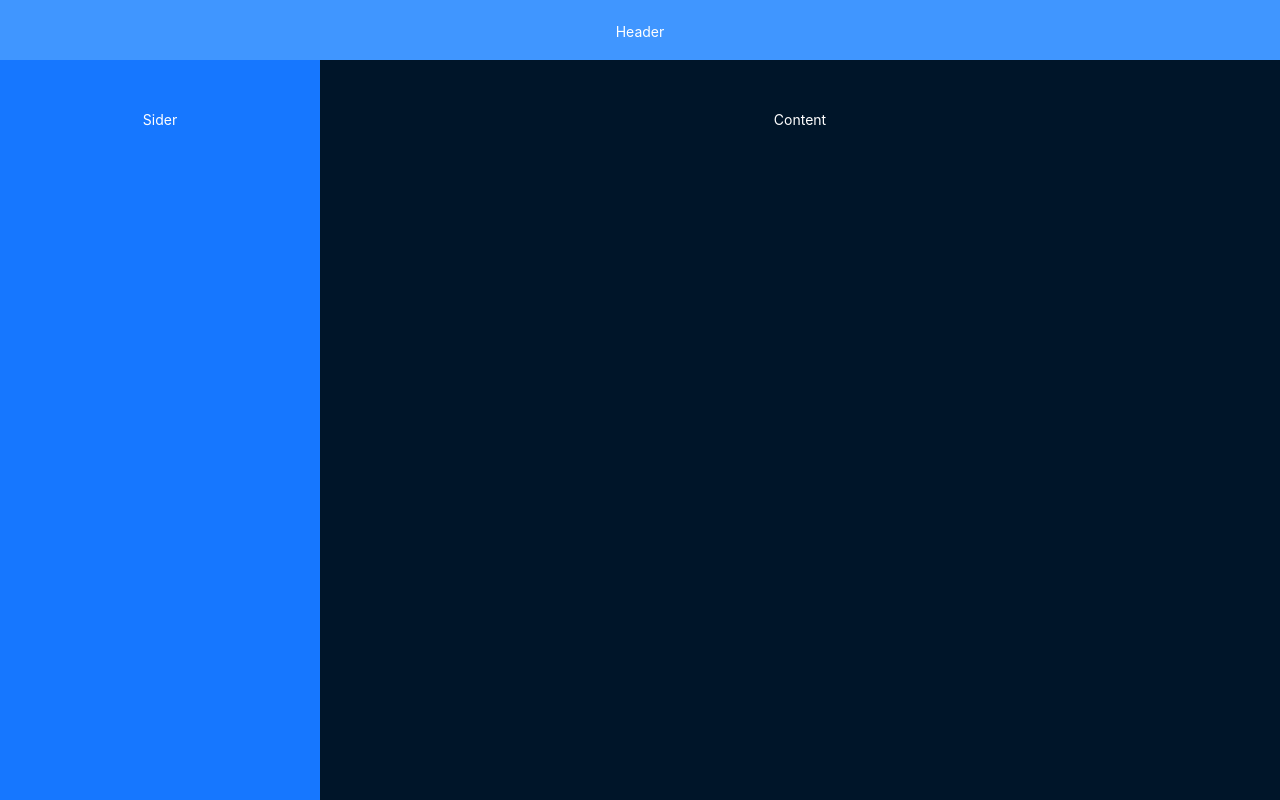
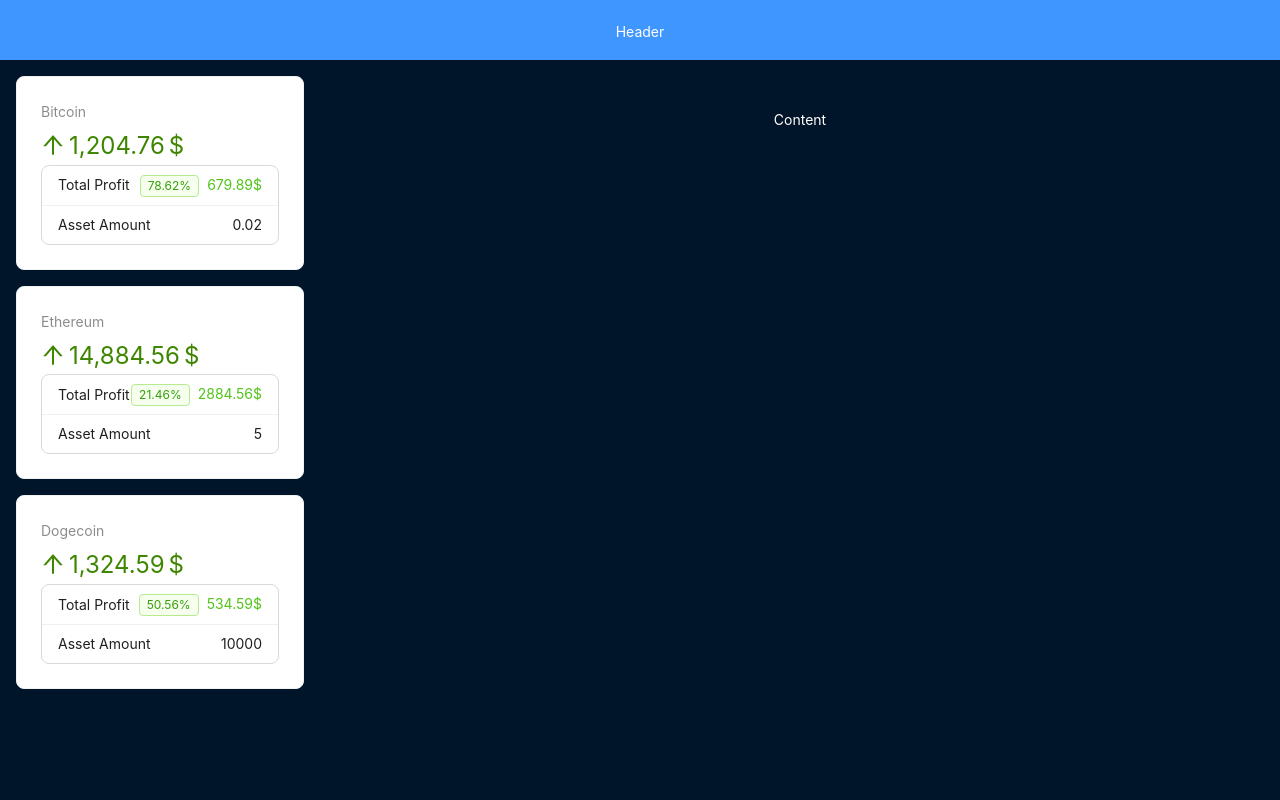
Before and after one commit to jamalmuradagaev/react-crypto-app, a React (Vite) app: page / in a window 1280 px wide. Built offline with nearby package versions, Linux system fonts and the light colour scheme.

Commit message:
завершена разработка Sider компонента

```diff
--- a/src/api.js
+++ b/src/api.js
@@ -4,7 +4,7 @@
     return new Promise(resolve => {
         setTimeout(() => {
             resolve(cryptoData)
-        }, 2000);
+        }, 1);
     })
 }
 
@@ -12,6 +12,6 @@
     return new Promise(resolve => {
         setTimeout(() => {
             resolve(cryptoAssets)
-        }, 2000);
+        }, 1);
     })
 }
--- a/src/components/layout/AppSider.jsx
+++ b/src/components/layout/AppSider.jsx
@@ -1,17 +1,90 @@
-import React from 'react'
-import { Layout } from 'antd';
+import React, { useEffect, useState } from 'react'
+import { Layout, Card, Statistic, List, Typography, Spin, Tag } from 'antd';
+import { ArrowDownOutlined, ArrowUpOutlined } from '@ant-design/icons';
+import { fakeFetchCrypro, fetchAssets } from '../../api';
+import { Capitolize, percentDifference } from '../../utils'
 
 const siderStyle = {
-    textAlign: 'center',
-    lineHeight: '120px',
-    color: '#fff',
-    backgroundColor: '#1677ff',
-  };
+  padding: '1rem',
+};
 
 export default function AppSider() {
-    return (
-        <Layout.Sider width="25%" style={siderStyle}>
-            Sider
-        </Layout.Sider>
-    )
+  const [loading, setLoading] = useState(false)
+  const [crypto, setCrypto] = useState([])
+  const [assets, setAssets] = useState([])
+
+  useEffect(() => {
+    async function preload() {
+      setLoading(true)
+      const { result } = await fakeFetchCrypro()
+      const assets = await fetchAssets()
+
+      setAssets(assets.map(asset => {
+        const coin = result.find(c => c.id === asset.id)
+        return {
+          grow: asset.price < coin.price, // определение роста-падения монеты
+          growPercent: percentDifference(asset.price, coin.price), //  процент роста-падения монеты
+          totalAmount: asset.amount * coin.price,  // сумма в криптовалюте
+          totalProfit: asset.amount * coin.price - asset.amount * asset.price, //  прибыль от инвестирования
+          ...asset
+        }
+      }))
+      setCrypto(result)
+      setLoading(false)
+
+      return true
+    }
+    preload()
+  }, [])
+
+  if (loading) {
+    return <Spin fullscreen />
+  }
+
+
+  return (
+    <Layout.Sider width="25%" style={siderStyle}>
+      {assets.map(asset => (
+        <Card key={asset.id} style={{ marginBottom: '1rem' }}>
+          <Statistic
+            title={Capitolize(asset.id)}
+            value={asset.totalAmount}
+            precision={2}
+            valueStyle={{ color: asset.grow ? '#3f8600' : '#cf1322' }}
+            prefix={asset.grow ? <ArrowUpOutlined /> : <ArrowDownOutlined />}
+            suffix="$"
+          />
+          <List
+            size='small'
+            bordered
+            dataSource={[
+              { title: 'Total Profit', value: asset.totalProfit, withTag: true },
+              { title: 'Asset Amount', value: asset.amount, isPlain: true },
+              // { title: 'Difference', value: asset.growPercent },
+            ]}
+            renderItem={(item) => (
+              <List.Item>
+                <span>{item.title}</span>
+
+                <span>
+                  {item.withTag && (
+                    <Tag color={asset.grow ? 'green' : 'red'}>
+                      {asset.growPercent.toFixed(2)}%
+                    </Tag>
+                  )}
+                  {item.isPlain && item.value}
+                  {!item.isPlain && (
+                    <Typography.Text type={asset.grow ? 'success' : 'danger'}>
+                      {item.value.toFixed(2)}$
+                    </Typography.Text>
+                  )}
+                </span>
+              </List.Item>
+            )}
+          />
+        </Card>
+      ))}
+
+    </Layout.Sider>
+  )
 }
--- a/src/data.js
+++ b/src/data.js
@@ -615,4 +615,10 @@
         price: 2400,
         date: new Date(),
     },
+    {
+        id: 'dogecoin',
+        price: 0.079,
+        amount: 10000,
+        date: new Date()
+    }
 ]
--- /dev/null
+++ b/src/utils.js
@@ -0,0 +1,8 @@
+
+export const percentDifference = (a, b) => {
+    return +(100 * Math.abs((a - b) / ((a + b) / 2)))
+}
+
+export const Capitolize = (str) => {
+    return str.charAt(0).toUpperCase() + str.substr(1)
+}
```
